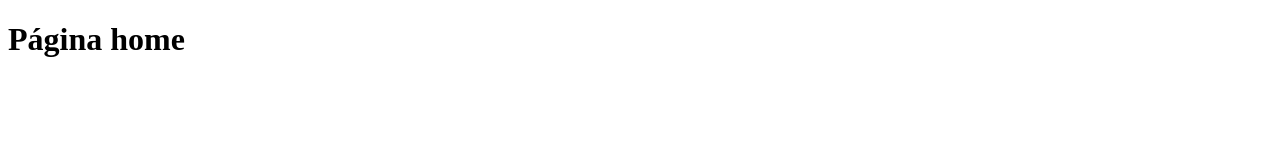
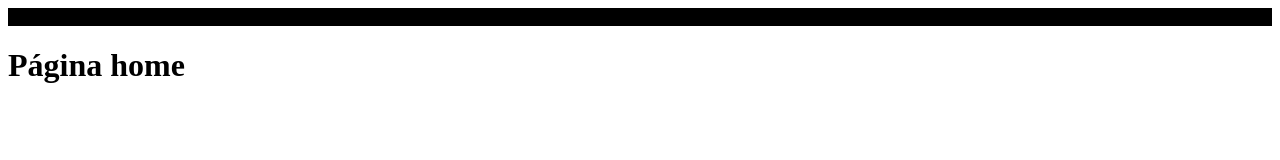
Before and after one commit to joaosingado12/marido_de_aluguelApp, a plain HTML site: page front/index.html in a window 1280 px wide. Drawn offline with Linux system fonts and the light colour scheme.

Commit message:
Adição do cabeçalho na página home

```diff
--- a/front/index.html
+++ b/front/index.html
@@ -6,6 +6,7 @@
     <title>Document</title>
 </head>
 <body>
+    <header style="background-color: black;">esse é meu cabeçalho</header>
     <h1>Página home</h1>
 </body>
 </html>
```
